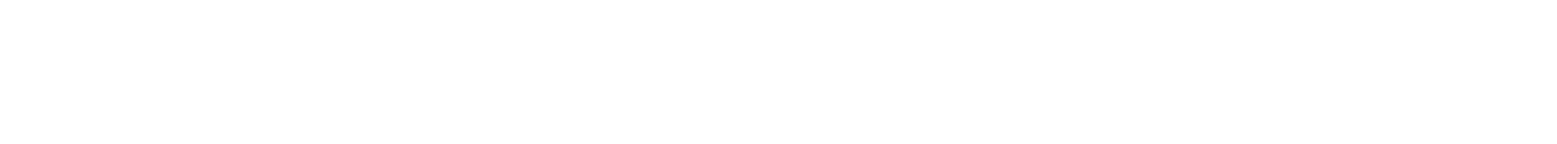
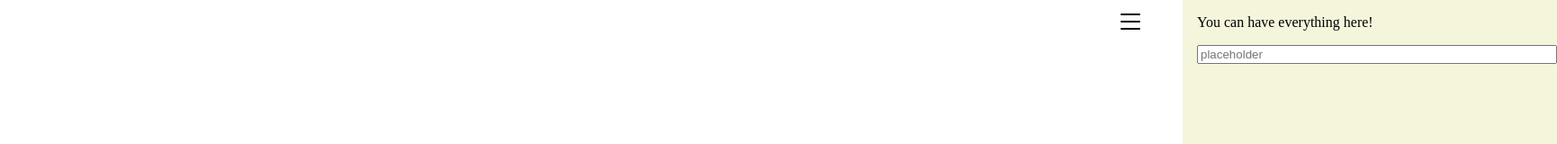
Before and after one commit to madhaven/hanoi, a plain HTML site: page index.html in a window 1280 px wide. Shown: the top 160 px of the page at 90% size, 1730 px wide, since content can reach past the window. Drawn offline with Linux system fonts and the light colour scheme.

Commit message:
Added side menu

```diff
--- a/index.html
+++ b/index.html
@@ -7,6 +7,8 @@
     <title>Towers of Hanoi | Playground</title>
     <link rel="stylesheet" type="text/css" href="src/css/style.css" />
     <script>
+
+
         var data = [
             [3, 2, 1, 0],
             [],
@@ -84,9 +86,34 @@
         function dragOverHandler(event){
             event.preventDefault()
         }
-    </script>
+
+        function menuClicked(event){
+            document.getElementById('burger').classList = ['hidden']
+            document.getElementById('close').classList = ['menu']
+            document.getElementById('sidemenu').classList = ['sidemenu sidemenu-moved']
+        }
+        function closeClicked(event){
+            document.getElementById('burger').classList = ['menu']
+            document.getElementById('close').classList = ['hidden']
+            document.getElementById('sidemenu').classList = ['sidemenu']
+        }
+
+   </script>
 </head>
 <body>
+    <div class="menu-bar">
+        <svg  id="burger" onclick='menuClicked(evt)' class="menu" xmlns="http://www.w3.org/2000/svg" width="32" height="32" fill="currentColor" class="bi bi-list" viewBox="0 0 16 16">
+            <path fill-rule="evenodd" d="M2.5 12a.5.5 0 0 1 .5-.5h10a.5.5 0 0 1 0 1H3a.5.5 0 0 1-.5-.5zm0-4a.5.5 0 0 1 .5-.5h10a.5.5 0 0 1 0 1H3a.5.5 0 0 1-.5-.5zm0-4a.5.5 0 0 1 .5-.5h10a.5.5 0 0 1 0 1H3a.5.5 0 0 1-.5-.5z"/>
+        </svg>
+
+        <svg id='close' onclick="closeClicked(evt)" class="hidden" xmlns="http://www.w3.org/2000/svg" width="32" height="32" fill="currentColor" class="bi bi-x-lg" viewBox="0 0 16 16">
+            <path d="M2.146 2.854a.5.5 0 1 1 .708-.708L8 7.293l5.146-5.147a.5.5 0 0 1 .708.708L8.707 8l5.147 5.146a.5.5 0 0 1-.708.708L8 8.707l-5.146 5.147a.5.5 0 0 1-.708-.708L7.293 8 2.146 2.854Z"/>
+          </svg>
+        <div id="sidemenu" class="sidemenu">
+            <p>You can have everything here!</p>
+            <input type="text" placeholder="placeholder">
+        </div>
+    </div>
     <div id="space">
         <div class="towerSpace" onclick="towerClicked(0)" ondrop="dropHandler(0, event)" ondragover="dragOverHandler(event)">
             <div class="tower">
--- a/src/css/style.css
+++ b/src/css/style.css
@@ -7,6 +7,44 @@ body{
     padding: 0;
     overflow: hidden;
 }
+
+.menu-bar{
+    display: flex;
+    width: 100vw;
+    height: fit-content;
+    justify-content: end;
+    position: relative;
+}
+
+.menu{
+    cursor: pointer;
+    margin: 0.5em;
+    z-index: 10;
+}
+.sidemenu{
+    width: 400px;
+    height: 100vh;
+    position: absolute;
+    display: flex;
+    flex-direction: column;
+    justify-content: start;
+    padding-left: 1em;
+    top: 0;
+    right: 0;
+    z-index: 1;
+    transition: all 0.5s ease;
+    background-color: beige;
+    transform: translateX(450px);
+}
+
+.sidemenu-moved{
+    transform: translateX(0px);
+}
+
+.hidden{
+    display: none;
+}
+
 #space{
     display:flex;
     width:100%;
```
